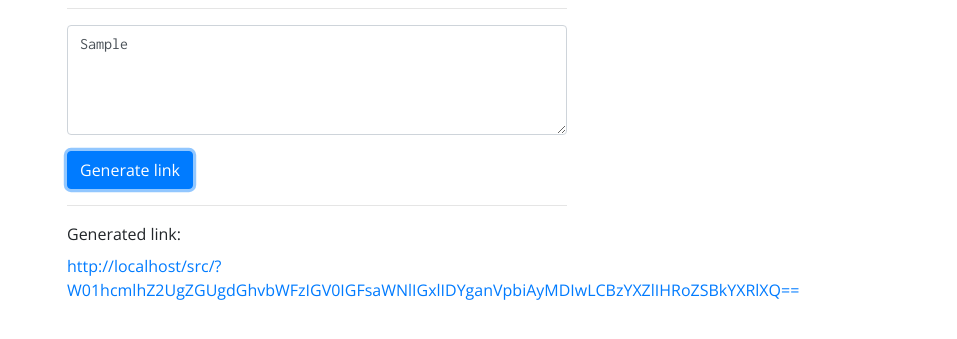
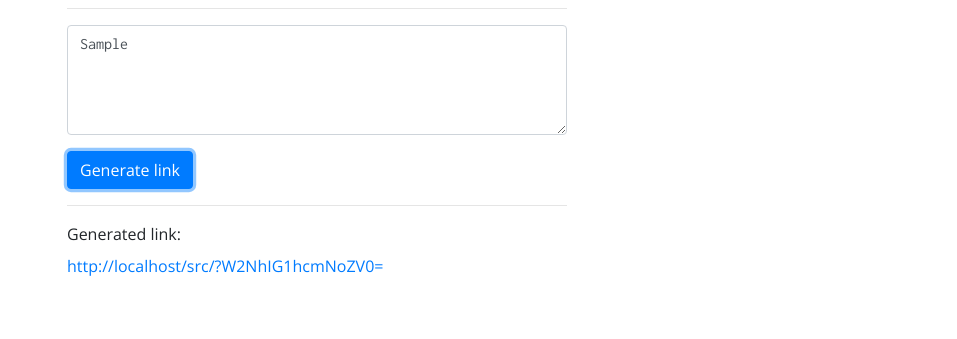
Before and after one commit to bloussou/tds, a plain HTML site: page src/index.html in a window 1280 px wide. Both pictures are taken after typing "Sample" into the empty fields and a click on the button "Generate link". Shown: the part 83-422 px from the top of the page, without its empty margins (323-1280 px from the left). Drawn offline with nearby package versions, Linux system fonts and the light colour scheme.

Commit message:
neutral message

```diff
--- a/src/index.html
+++ b/src/index.html
@@ -81,7 +81,7 @@
 
     $(".go").click(function() {
       var message = $(".message").val();
-      var encodedData = window.btoa('[Mariage de thomas et alice le 6 juin 2020, save the date]');
+      var encodedData = window.btoa('[ca marche]');
 
       var url = window.location.href;
       url = url.substring(0, url.lastIndexOf("/"));
```
